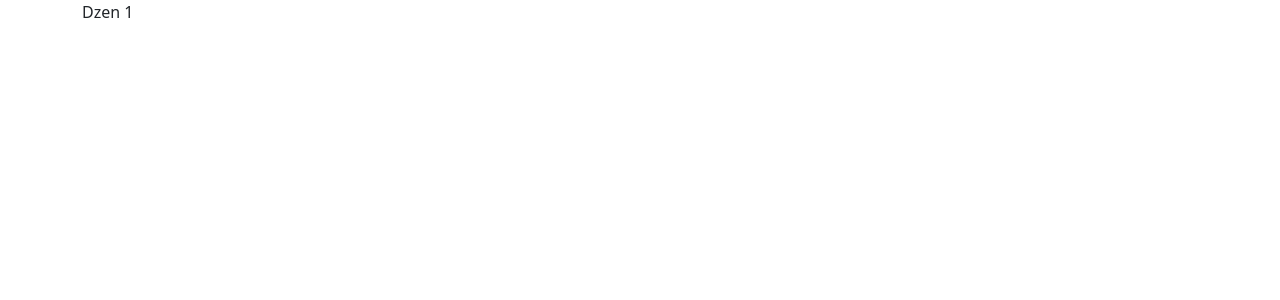
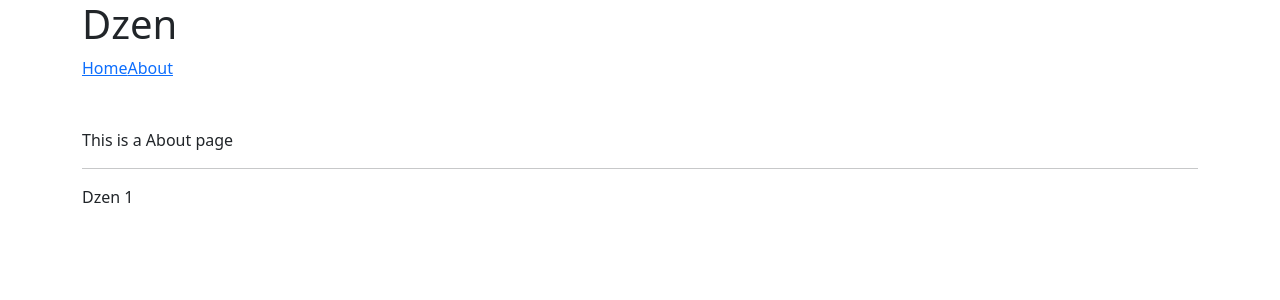
Before and after one commit to kamrade/dzen, a React (Vite) app: page /about in a window 1280 px wide. Shown: the top 300 px of the page. Built offline with nearby package versions, Linux system fonts and the light colour scheme.

Commit message:
Add routing

```diff
--- a/package.json
+++ b/package.json
@@ -12,7 +12,8 @@
   "dependencies": {
     "bootstrap": "^5.3.2",
     "react": "^18.2.0",
-    "react-dom": "^18.2.0"
+    "react-dom": "^18.2.0",
+    "react-router-dom": "^6.20.0"
   },
   "devDependencies": {
     "@types/node": "^20.10.0",
--- a/src/App.tsx
+++ b/src/App.tsx
@@ -1,12 +1,33 @@
+import { BrowserRouter, Routes, Route, Link, NavLink } from 'react-router-dom';
 import s from './App.module.scss';
+import { Home, About } from './pages';
 
 function App() {
   return (
-    <div className={s.App}>
-      <div className="container">
-        Dzen 1
-      </div>
-    </div>
+    <BrowserRouter>
+      <header className="mb-5">
+        <div className="container">
+          <nav>
+            <h1>Dzen</h1>
+            <Link to="/">Home</Link>
+            <NavLink to="/about">About</NavLink>
+          </nav>
+        </div>
+      </header>
+      <main>
+        <Routes>
+          <Route path='/' element={<Home/>} />
+          <Route path='/about' element={<About/>} />
+        </Routes>
+        <div className={s.App}>
+
+          <div className="container">
+            <hr />
+            Dzen 1
+          </div>
+        </div>
+      </main>
+    </BrowserRouter>
   )
 }
 
--- /dev/null
+++ b/src/pages/About.tsx
@@ -0,0 +1,9 @@
+export function About() {
+  return (
+    <div className="AboutPage">
+      <div className="container">
+        This is a About page
+      </div>
+    </div>
+  );
+}
--- /dev/null
+++ b/src/pages/Home.tsx
@@ -0,0 +1,9 @@
+export function Home() {
+  return (
+    <div className="HomePage">
+      <div className="container">
+        This is a Home page
+      </div>
+    </div>
+  );
+}
--- /dev/null
+++ b/src/pages/index.tsx
@@ -0,0 +1,2 @@
+export * from './About';
+export * from './Home';
```
Also changed, not shown: 2 other files (tests, documents, lock files or other folders).
